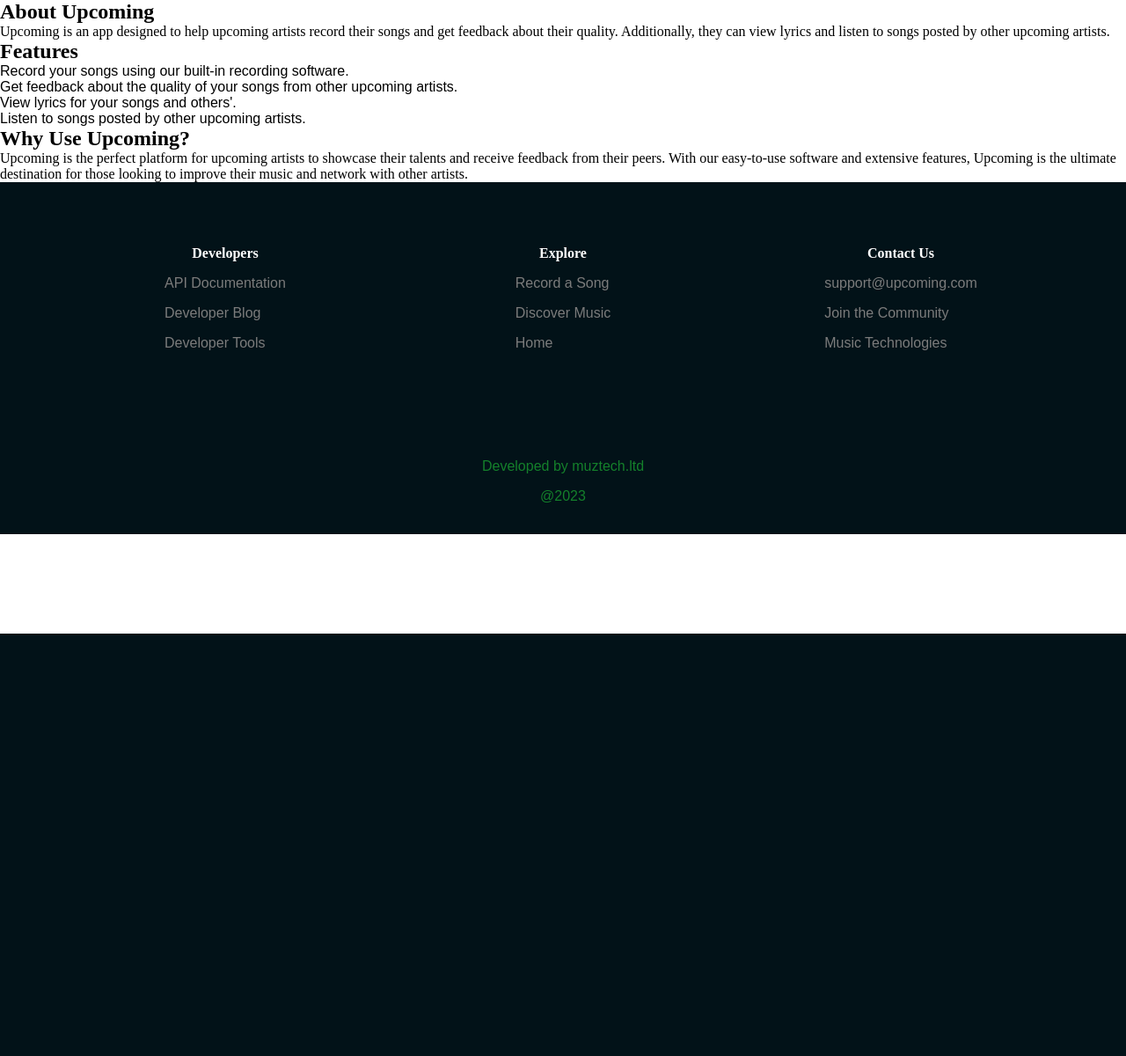
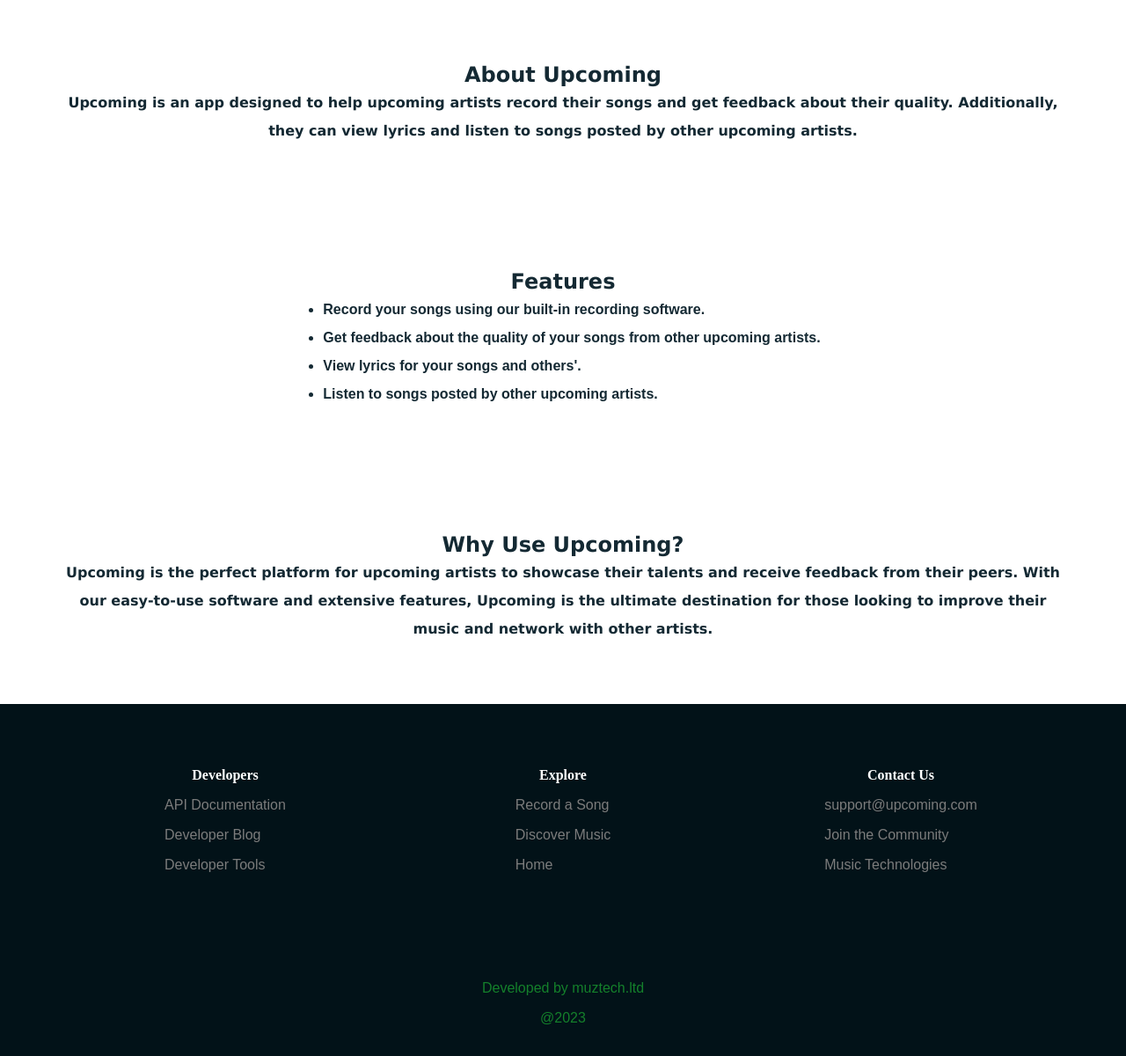
Before and after one commit to Alidantech/upcoming, a Django app: page /about/ in a window 1280 px wide. Shown: the part 80-1280 px from the top of the page at 88% size. Before the commit the page ends 800 px from the top, so only its background shows below. Run offline with Django 4.2, Linux system fonts and the light colour scheme.

Commit message:
about page updates

```diff
--- /dev/null
+++ b/src/users/static/css/about.css
@@ -0,0 +1,24 @@
+.container {
+	display: flex;
+	flex-direction: column;
+	align-items: center;
+	text-align: center;
+    min-height: 100vh;
+    font-family: Verdana, Geneva, Tahoma, sans-serif;
+    font-weight: bold;
+    color: rgb(20, 41, 51);
+}
+
+.section {
+	margin:auto;
+    max-width: 90%;
+    line-height: 2em;
+}
+.section    ul {
+    list-style-type: disc;
+    text-align: start;
+    padding-left: 20px;
+  }
+  .section li {
+    list-style-type: disc;
+}
--- a/src/users/static/css/register.css
+++ b/src/users/static/css/register.css
@@ -43,7 +43,7 @@
 }
 
 form {
-    width: 40%;
+    width: 50%;
     height: 80%;
     margin-bottom: 10%;
 }
--- a/src/users/templates/about.html
+++ b/src/users/templates/about.html
@@ -6,9 +6,12 @@
 	<link rel="stylesheet" href="{% static 'css/about.css' %}">
 {% endblock %}
 {% block content %}
-      <div class="main-content">
+<div class="container">
+	<div class="section">
 		<h2>About Upcoming</h2>
 		<p>Upcoming is an app designed to help upcoming artists record their songs and get feedback about their quality. Additionally, they can view lyrics and listen to songs posted by other upcoming artists.</p>
+	</div>
+	<div class="section">
 		<h2>Features</h2>
 		<ul>
 			<li>Record your songs using our built-in recording software.</li>
@@ -16,7 +19,10 @@
 			<li>View lyrics for your songs and others'.</li>
 			<li>Listen to songs posted by other upcoming artists.</li>
 		</ul>
+	</div>
+	<div class="section">
 		<h2>Why Use Upcoming?</h2>
 		<p>Upcoming is the perfect platform for upcoming artists to showcase their talents and receive feedback from their peers. With our easy-to-use software and extensive features, Upcoming is the ultimate destination for those looking to improve their music and network with other artists.</p>
-    </div>
+	</div>
+</div>
 {% endblock %}
```
